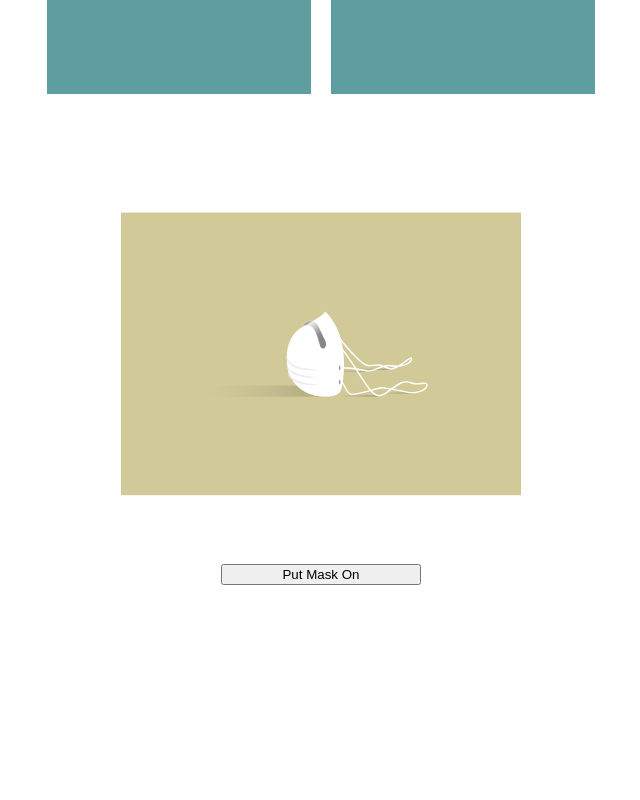
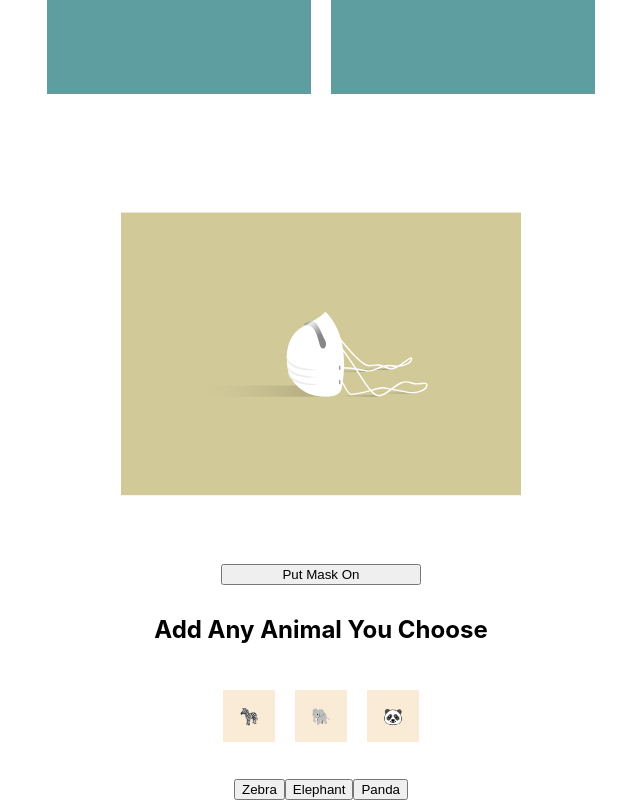
Before and after one commit to joshua360x/busy-zoo, a React (Create React App) app: page / in a window 1280 px wide. Shown: the part 230-1030 px from the top of the page, without its empty margins (159-799 px from the left). Before the commit the page ends 825 px from the top, so only its background shows below. Built offline with nearby package versions, Linux system fonts and the light colour scheme.

Commit message:
added parade feature

```diff
--- a/src/Parade/Animal.js
+++ b/src/Parade/Animal.js
@@ -0,0 +1,12 @@
+import React from 'react';
+
+export default function Animal(props) {
+  return <>
+    {
+      props.animals.map((animal, i) =>
+        <div key={`${animal}-${i}`}>{`${animal === 'zebra' ? '🦓' : animal === 'elephant' ? '🐘' : animal === 'panda' ? '🐼' : ''}`}</div>
+      )
+
+    }
+  </>;
+}
--- a/src/Parade/Parade.css
+++ b/src/Parade/Parade.css
@@ -0,0 +1,16 @@
+
+
+.parade {
+  display: flex;
+  justify-content: center;
+  align-items: center;
+  flex-direction: row;
+  margin: 10px;
+  padding: 1rem;
+}
+
+.parade div {
+  margin: 10px;
+  padding: 1rem;
+  background-color: antiquewhite;
+}
--- a/src/Parade/Parade.js
+++ b/src/Parade/Parade.js
@@ -1,8 +1,25 @@
-import React from 'react';
+import React, { useState } from 'react';
+import Animal from './Animal';
+import './Parade.css';
 
 function Parade() {
-  return <section>
+  const [animalArr, setAnimalArr] = useState(['zebra', 'elephant', 'panda']);
 
+  function animalAdd(animal) {
+    setAnimalArr([...animalArr, animal]);
+  }
+
+  return <section >
+
+    <h2>Add Any Animal You Choose</h2>
+    <div className='parade'>
+
+      <Animal animals={animalArr} />
+    </div>
+
+    <button onClick={() => animalAdd('zebra')}>Zebra</button>
+    <button onClick={() => animalAdd('elephant')}>Elephant</button>
+    <button onClick={() => animalAdd('panda')}>Panda</button>
   </section>;
 }
 
```
